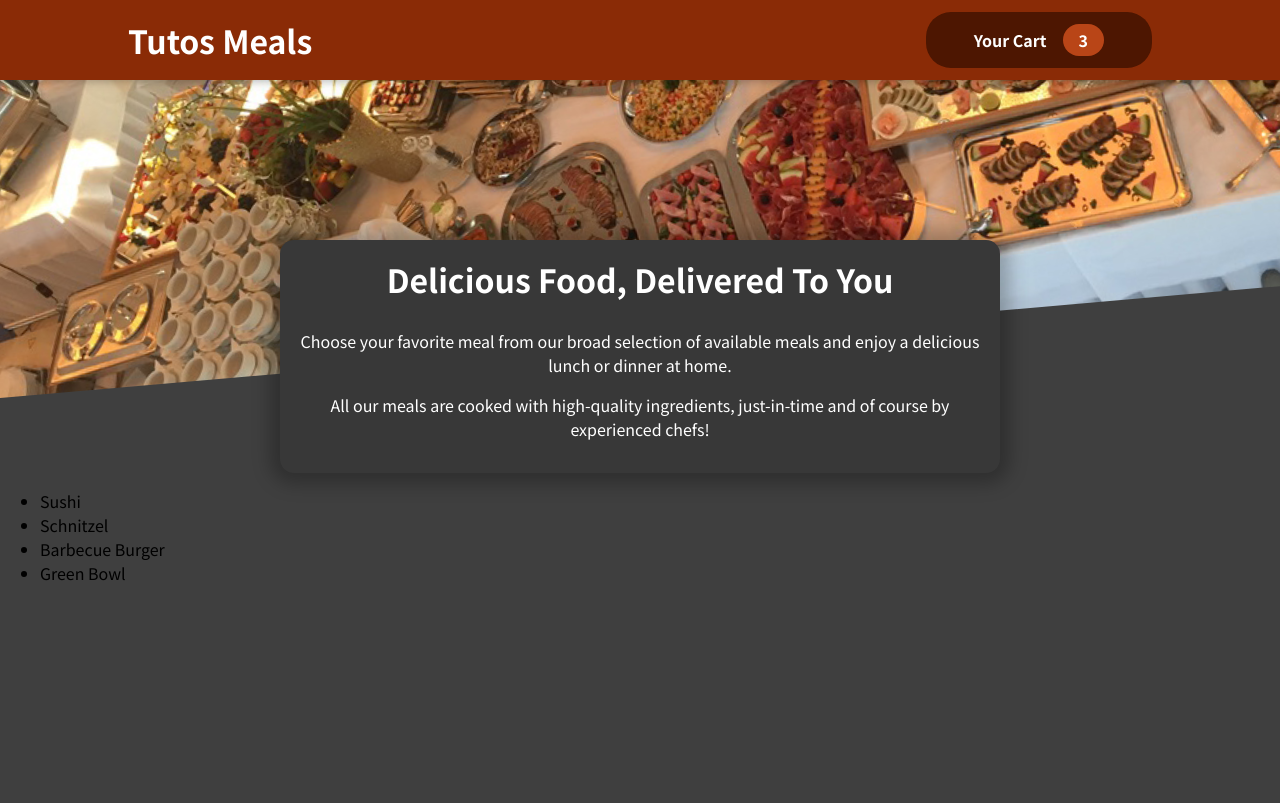
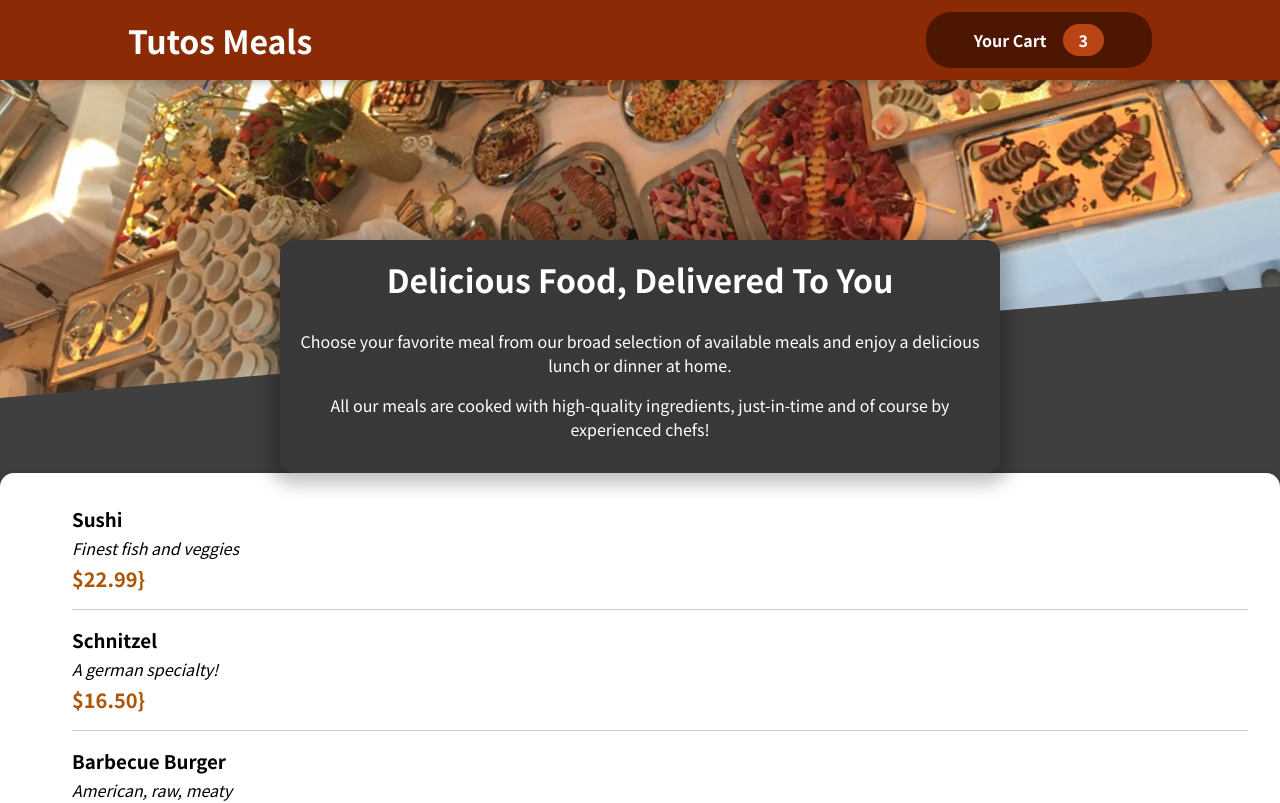
Before and after one commit to jeanchaneto/food-order-react-app, a React (Create React App) app: page / in a window 1280 px wide. Shown: the top 803 px of the page. Built offline with nearby package versions, Linux system fonts and the light colour scheme.

Commit message:
Meal item components

```diff
--- a/src/components/Meals/AvailableMeals.jsx
+++ b/src/components/Meals/AvailableMeals.jsx
@@ -1,4 +1,6 @@
+import Card from '../UI/Card';
 import classes from './AvailableMeals.module.css'
+import MealItem from './MealItem/MealItem';
 
 const DUMMY_MEALS = [
     {
@@ -30,9 +32,11 @@ const DUMMY_MEALS = [
 const AvailableMeals = () => {
   return (
     <section className={classes.meal}>
+      <Card >
         <ul>
-            {DUMMY_MEALS.map(meal => <li key={meal.id}>{meal.name}</li> )}
+            {DUMMY_MEALS.map(meal => <MealItem key={meal.id} name={meal.name} description={meal.description} price={meal.price}/> )}
         </ul>
+        </Card>
     </section>
   )
 }
--- /dev/null
+++ b/src/components/Meals/MealItem/MealItem.jsx
@@ -0,0 +1,21 @@
+import classes from "./MealItem.module.css";
+
+const MealItem = (props) => {
+
+const price = `$${props.price.toFixed(2)}}`
+
+  return (
+    <li className={classes.meal}>
+      <div>
+        <h3>{props.name}</h3>
+        <div className={classes.description}>{props.description}</div>
+        <div className={classes.price}>{price}</div>
+      </div>
+      <div>
+
+      </div>
+    </li>
+  );
+};
+
+export default MealItem;
--- /dev/null
+++ b/src/components/Meals/MealItem/MealItem.module.css
@@ -0,0 +1,22 @@
+.meal {
+    display: flex;
+    justify-content: space-between;
+    margin: 1rem;
+    padding-bottom: 1rem;
+    border-bottom: 1px solid #ccc;
+  }
+
+  .meal h3 {
+    margin: 0 0 0.25rem 0;
+  }
+
+  .description {
+    font-style: italic;
+  }
+
+  .price {
+    margin-top: 0.25rem;
+    font-weight: bold;
+    color: #ad5502;
+    font-size: 1.25rem;
+  }
--- /dev/null
+++ b/src/components/UI/Card.jsx
@@ -0,0 +1,9 @@
+import classes from './Card.module.css'
+
+const Card = (props) => {
+  return (
+    <div className={classes.card}>{props.children}</div>
+  )
+}
+
+export default Card
--- /dev/null
+++ b/src/components/UI/Card.module.css
@@ -0,0 +1,6 @@
+.card {
+    padding: 1rem;
+    box-shadow: 0 2px 8px rgba(0, 0, 0, 0.25);
+    border-radius: 14px;
+    background-color: white;
+  }
```
Also changed, not shown: src/components/Meals/MealItem/MealItemForm.jsx (added).
